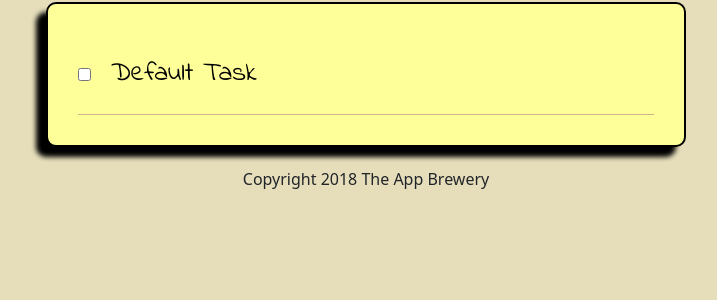
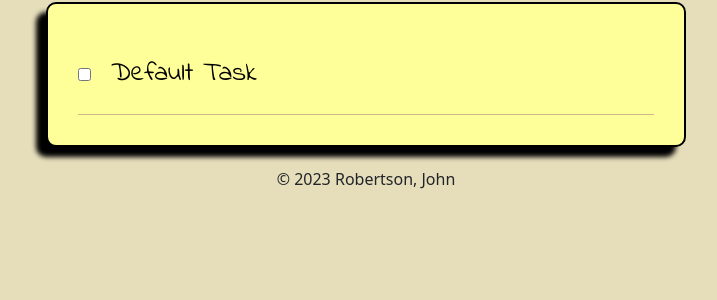
Before and after one commit to galvelistious37/todo-list-v2, a Node server app: page / in a window 1280 px wide. Shown: the part 211-511 px from the top of the page, without its empty margins (274-991 px from the left). Run offline with Node 20, Linux system fonts and the light colour scheme; data comes from the database, SQL or seed files in the repository; data that the repository does not hold is empty; some libraries are stand-ins or nearby versions.

Commit message:
Update footer with my info

```diff
--- a/views/footer.ejs
+++ b/views/footer.ejs
@@ -3,7 +3,7 @@
 </body>
 
 <footer>
-  Copyright 2018 The App Brewery
+  © <%= new Date().getFullYear() %> Robertson, John
 </footer>
 
 </html>
```
